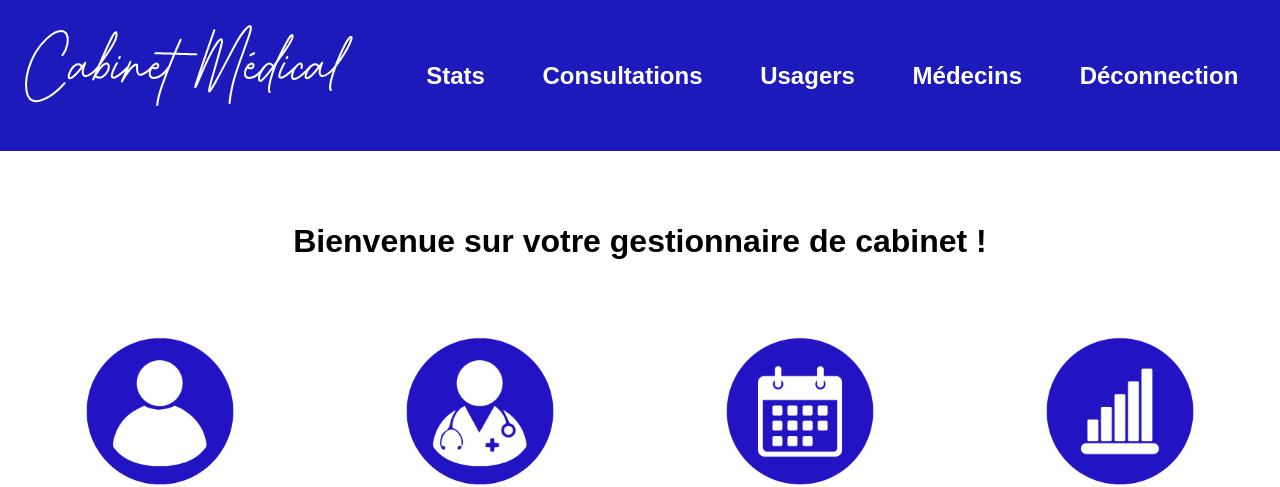
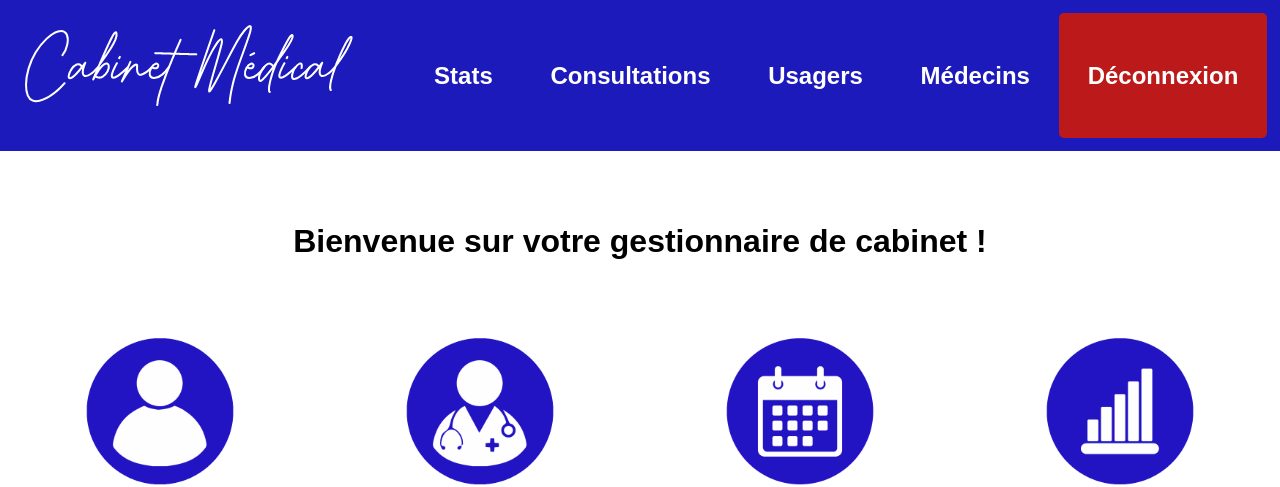
Before and after one commit to REN-22/cabinet_medical, a PHP site: page /acceuil.php in a window 1280 px wide. Shown: the top 487 px of the page. Run offline with PHP 8.4, Linux system fonts and the light colour scheme; the visitor is signed in with stand-in values (Sample User, id 1).

Commit message:
css boutton déconnection

```diff
--- a/application/acceuil.php
+++ b/application/acceuil.php
@@ -36,8 +36,8 @@ if (!isset($_SESSION['loggedin']) || $_SESSION['loggedin'] !== true) {
         <a class="nav-link" href="./medecin/gestionMedecin.php">
             <h2>médecins</h2>
         </a>
-        <a class="nav-link" href="./logout.php">
-            <h2>déconnection</h2>
+        <a class="nav-link red-button" href="../logout.php">
+            <h2>Déconnexion</h2>
         </a>
     </div>
 </header>
```
